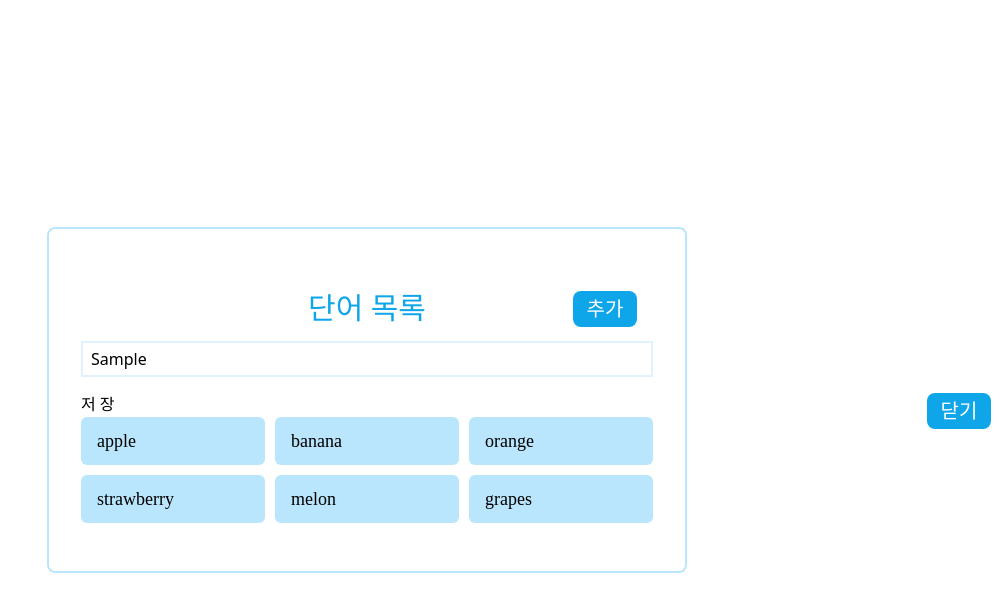
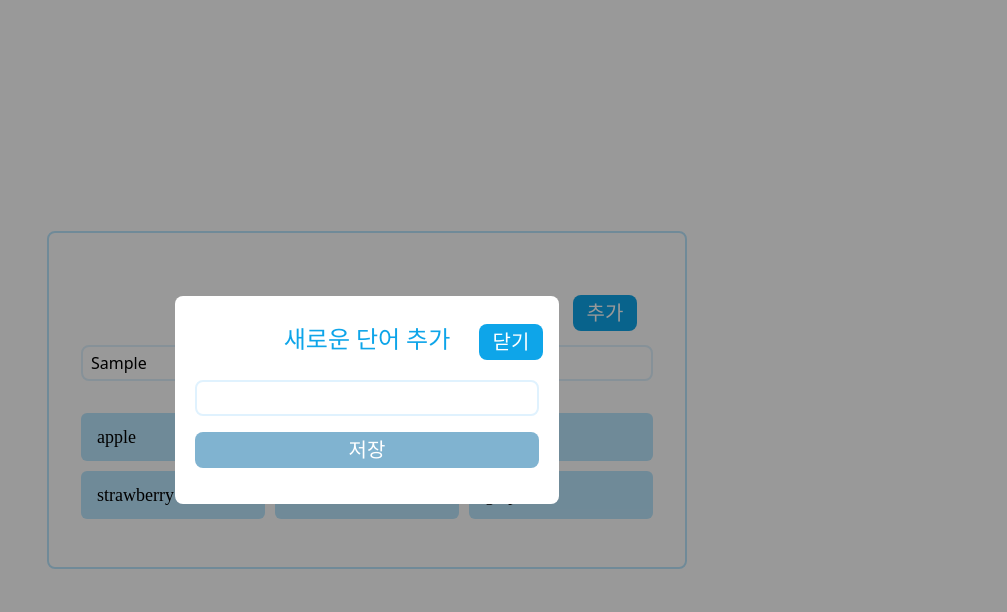
Before and after one commit to yeonn-k/voca-book, a React (Create React App) app: page / in a window 1280 px wide. Both pictures are taken after typing "Sample" into the empty fields and a click on the button "추가". Shown: the top 612 px of the page, without its empty margins (273-1280 px from the left). Built offline with nearby package versions, Linux system fonts and the light colour scheme; a web font is replaced by a local one.

Commit message:
✨단어 추가 모달 UI

```diff
--- a/src/App.tsx
+++ b/src/App.tsx
@@ -8,6 +8,7 @@ import WordCard from './components/wordCard/WordCard';
 import useInputValue from './hooks/useInputValue';
 import useModalState from './hooks/useModalState';
 import AddWord from './components/addWord/AddWord';
+import ModalContainer from './components/modal/ModalContainer';
 
 function App() {
     const [words, setWords] = useState<string[]>([
@@ -20,7 +21,7 @@ function App() {
     ]);
 
     const [filterWord, setFilterWord] = useInputValue();
-    const { isOpen, toggleModal } = useModalState();
+    const { isOpen, toggleModal, closeModal, openModal } = useModalState();
 
     return (
         <div className="flex items-center justify-center min-h-screen">
@@ -29,9 +30,10 @@ function App() {
                     <h1 className="text-3xl text-sky-500 font-gowun-bold">
                         단어 목록
                     </h1>
-                    <BasicButton text="추가" onClick={toggleModal} />
+                    <div className="absolute right-4">
+                        <BasicButton text="추가" onClick={toggleModal} />
+                    </div>
                 </header>
-
                 <section>
                     <InputText
                         placeholder={'단어를 검색하세요'}
@@ -41,7 +43,13 @@ function App() {
                 </section>
 
                 <main className="font-gowun-bold mt-4 ">
-                    {isOpen && <AddWord />}
+                    {isOpen ? (
+                        <ModalContainer>
+                            <AddWord isOpen={isOpen} closeModal={closeModal} />
+                        </ModalContainer>
+                    ) : (
+                        ''
+                    )}
                     <ul className="grid grid-cols-3 gap-2.5">
                         {words.map((word) => {
                             return <WordCard word={word}></WordCard>;
--- a/src/components/addWord/AddWord.tsx
+++ b/src/components/addWord/AddWord.tsx
@@ -1,11 +1,40 @@
 import BasicButton from '../buttons/basicButtons/BasicButton';
+import InputText from '../form/inputText';
+import useInputValue from '../../hooks/useInputValue';
 
-const AddWord = () => {
+interface ModalProps {
+    isOpen: boolean;
+    closeModal: () => void;
+}
+
+const AddWord = ({ isOpen, closeModal }: ModalProps) => {
+    const [newWord, setNewWord] = useInputValue();
+
+    const saveTheWord = () => {
+        // 저장하는 로직 작성
+        closeModal();
+    };
+
     return (
-        <div>
-            <BasicButton text="닫기" />
-            {/* <InputText value="" onChange={} /> */}
-            <button>저 장</button>
+        <div className="bg-white w-96 h-52 rounded-lg py-7 px-5 relative flex justify-center flex-wrap">
+            <div className="absolute right-4 ">
+                <BasicButton text="닫기" onClick={closeModal} />
+            </div>
+            <h2 className="text-2xl text-sky-500 font-gowun-bold ">
+                새로운 단어 추가
+            </h2>
+
+            <div className="mt-4 w-full">
+                <InputText value={newWord} onChange={setNewWord} />
+                <BasicButton
+                    text="저장"
+                    isFull
+                    disabled={
+                        newWord.trim().length < 1 && !newWord.includes(' ')
+                    }
+                    onClick={saveTheWord}
+                />
+            </div>
         </div>
     );
 };
--- a/src/components/buttons/basicButtons/BasicButton.tsx
+++ b/src/components/buttons/basicButtons/BasicButton.tsx
@@ -1,13 +1,20 @@
 interface BasicButtonProps {
     text: string;
-    onClick?: () => void;
+    onClick: () => void;
+    isFull?: boolean;
+    color?: string;
+    disabled?: boolean;
 }
 
-const BasicButton = ({ text, onClick }: BasicButtonProps) => {
+const BasicButton = ({ text, onClick, isFull, disabled }: BasicButtonProps) => {
+    // const btnColor =
+    const btnWFull = `${isFull ? 'w-full' : ''}`;
+
     return (
         <button
-            className="text-xl font-gowun-bold text-white bg-sky-500 w-16 h-9 rounded-lg absolute right-4"
+            className={`text-xl font-gowun-bold text-white bg-sky-500 w-16 h-9 rounded-lg disabled:bg-sky-700/50 disabled:cursor-not-allowed ${btnWFull} `}
             onClick={onClick}
+            disabled={disabled}
         >
             {text}
         </button>
--- a/src/components/form/inputText.tsx
+++ b/src/components/form/inputText.tsx
@@ -21,7 +21,7 @@ const InputText = ({
         <input
             type="text"
             name={name}
-            className="w-full border-solid border-sky-100 border-2 px-2 py-1 outline-none"
+            className="w-full border-solid border-sky-100 border-2 px-2 py-1 outline-none mb-4 rounded-lg"
             placeholder={placeholder}
             value={value}
             onChange={handleChange}
--- /dev/null
+++ b/src/components/modal/ModalContainer.tsx
@@ -0,0 +1,11 @@
+import React from 'react';
+
+const ModalContainer = ({ children }: { children: React.ReactNode }) => {
+    return (
+        <div className="fixed top-0 right-0 left-0 bottom-0 z-50 flex items-center justify-center bg-black/40">
+            {children}
+        </div>
+    );
+};
+
+export default ModalContainer;
--- a/src/hooks/useInputValue.tsx
+++ b/src/hooks/useInputValue.tsx
@@ -4,7 +4,7 @@ const useInputValue = (initial: string = '') => {
     const [value, setValue] = useState(initial);
 
     const handleInputChange = (newValue: string) => {
-        setValue(newValue);
+        setValue(newValue.trim());
     };
 
     return [value, handleInputChange] as const;
--- /dev/null
+++ b/src/hooks/useModal.tsx
@@ -0,0 +1,17 @@
+import React from 'react';
+import { createPortal } from 'react-dom';
+
+import ModalContainer from '../components/modal/ModalContainer';
+
+interface ModalProps {
+    children: React.ReactNode;
+    isOpen: boolean;
+    onClose: () => void;
+}
+
+const useModal = ({ children }: ModalProps) => {
+    const container = document.getElementById('modal-root')!;
+    return createPortal(<ModalContainer>{children}</ModalContainer>, container);
+};
+
+export default useModal;
```
